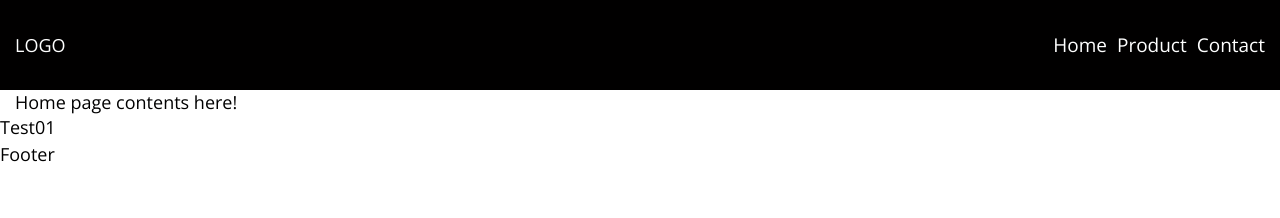
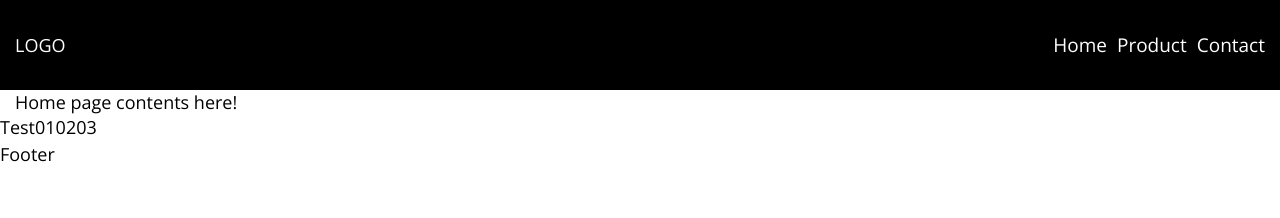
Before and after one commit to ichimonji4/silver-palm-tree, a React (Create React App) app: page / in a window 1280 px wide. Shown: the top 218 px of the page. Built offline with nearby package versions, Linux system fonts and the light colour scheme.

Commit message:
ns 20180514 1041

```diff
--- a/src/App.js
+++ b/src/App.js
@@ -11,7 +11,7 @@ class App extends Component {
       <div className="App">
         <Header />
         <Homepage />
-        Test01
+        Test010203
         <Footer />
       </div>
     );
```
